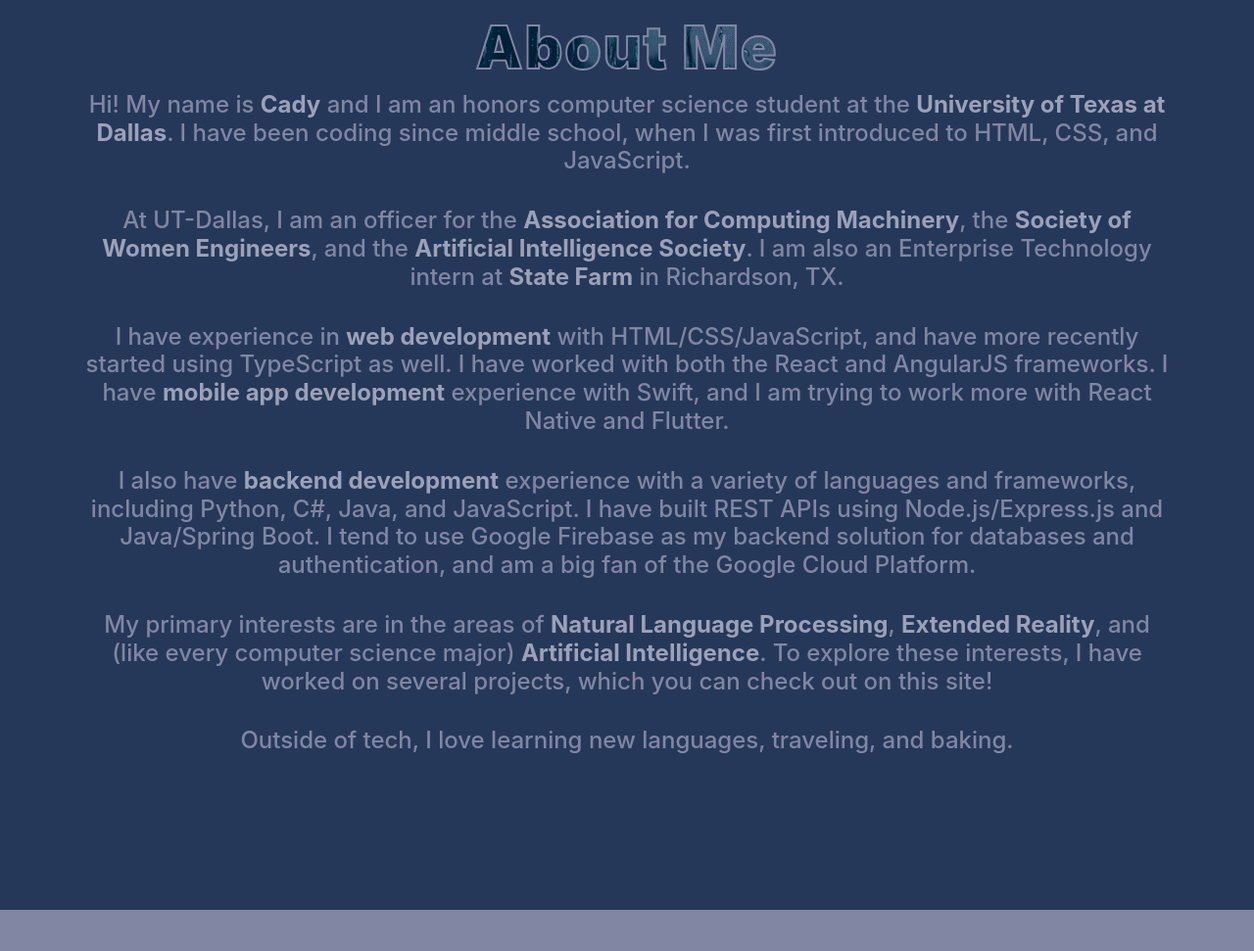
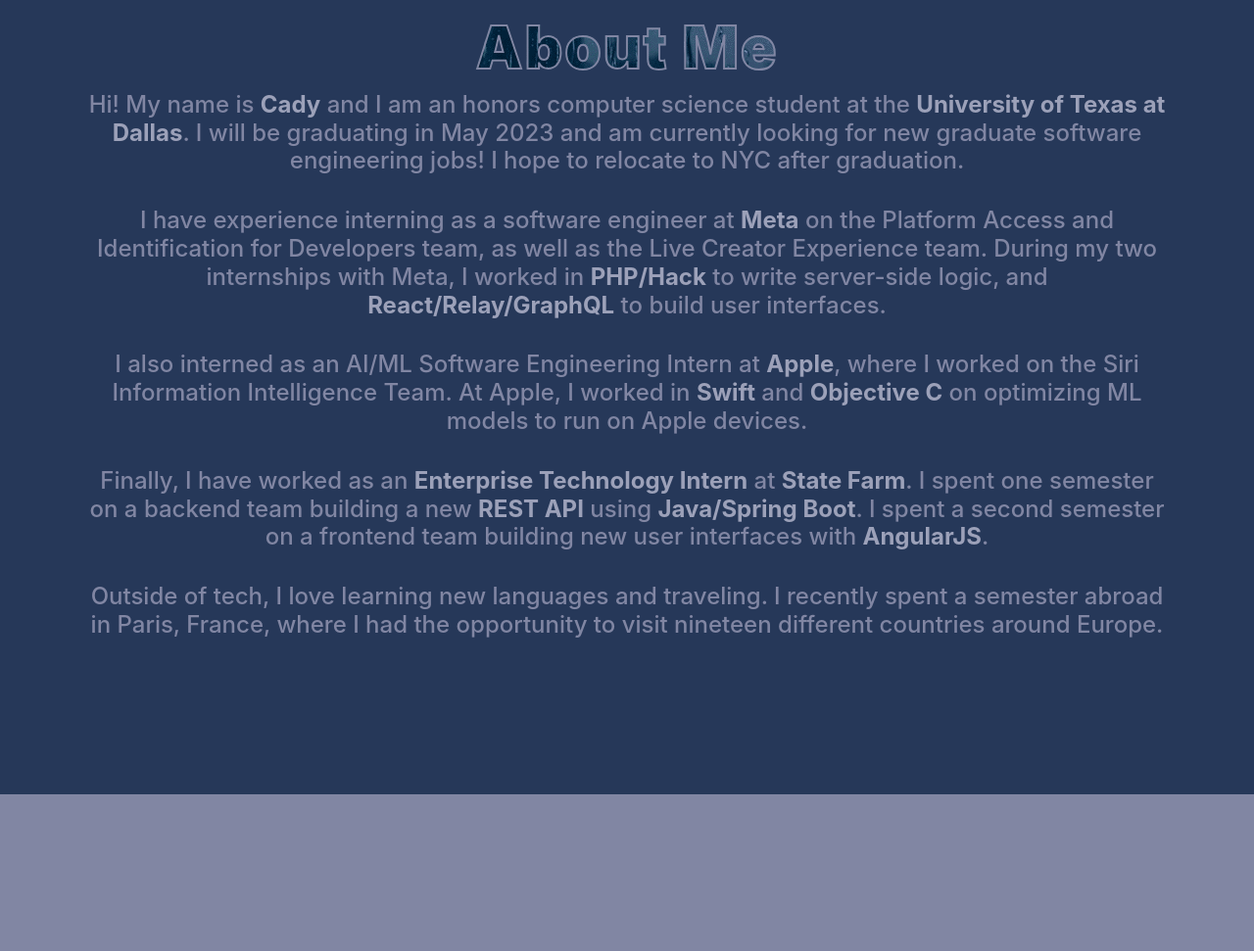
Before and after one commit to cadybaltz/cadybaltz.github.io, a website with bundled scripts: page index.html in a window 1280 px wide. Shown: the part 784-1755 px from the top of the page at 98% size. Built offline with nearby package versions, Linux system fonts and the light colour scheme.

Commit message:
Update information on website for 2022

```diff
--- a/index.html
+++ b/index.html
@@ -67,40 +67,26 @@
       <h4>
         Hi! My name is <b class="text-offwhite">Cady</b> and I am an honors computer science student at the
         <b class="text-offwhite">University of Texas at Dallas</b>.
-        I have been coding since middle school, when I was first introduced to HTML, CSS, and JavaScript.
+        I will be graduating in May 2023 and am currently looking for new graduate software engineering jobs! I hope to relocate to NYC after graduation.
       </h4>
       <br/>
       <h4>
-        At UT-Dallas, I am an officer for the <b class="text-offwhite">Association for Computing Machinery</b>,
-        the <b class="text-offwhite">Society of Women Engineers</b>, and the
-        <b class="text-offwhite">Artificial Intelligence Society</b>. I am also an Enterprise Technology intern at
-        <b class="text-offwhite">State Farm</b> in Richardson, TX.
+        I have experience interning as a software engineer at <b class="text-offwhite">Meta</b> on the Platform Access and Identification for Developers team, as well as the Live Creator Experience team.
+        During my two internships with Meta, I worked in <b class="text-offwhite">PHP/Hack</b> to write server-side logic, and <b class="text-offwhite">React/Relay/GraphQL</b> to build user interfaces.
       </h4>
       <br/>
       <h4>
-        I have experience in <b class="text-offwhite">web development</b> with HTML/CSS/JavaScript,
-        and have more recently started using TypeScript as well. I have worked with both the React and
-        AngularJS frameworks. I have <b class="text-offwhite">mobile app development</b> experience with Swift, and I am
-        trying to work more with React Native and Flutter.
+        I also interned as an AI/ML Software Engineering Intern at <b class="text-offwhite">Apple</b>, where I worked on the Siri Information Intelligence Team.
+        At Apple, I worked in <b class="text-offwhite">Swift</b> and <b class="text-offwhite">Objective C</b> on optimizing ML models to run on Apple devices.
       </h4>
       <br/>
       <h4>
-        I also have <b class="text-offwhite">backend development</b> experience with a variety of languages
-        and frameworks, including Python, C#, Java, and JavaScript.
-        I have built REST APIs using Node.js/Express.js and Java/Spring Boot.
-        I tend to use Google Firebase as my backend solution for databases and authentication,
-        and am a big fan of the Google Cloud Platform.
+        Finally, I have worked as an <b class="text-offwhite">Enterprise Technology Intern</b> at <b class="text-offwhite">State Farm</b>. I spent one semester on a backend team building a new <b class="text-offwhite">REST API</b> using <b class="text-offwhite">Java/Spring Boot</b>.
+        I spent a second semester on a frontend team building new user interfaces with <b class="text-offwhite">AngularJS</b>.
       </h4>
       <br/>
       <h4>
-        My primary interests are in the areas of <b class="text-offwhite">Natural Language Processing</b>,
-        <b class="text-offwhite">Extended Reality</b>,
-        and (like every computer science major) <b class="text-offwhite">Artificial Intelligence</b>.
-        To explore these interests, I have worked on several projects, which you can check out on this site!
-      </h4>
-      <br/>
-      <h4>
-        Outside of tech, I love learning new languages, traveling, and baking.
+        Outside of tech, I love learning new languages and traveling. I recently spent a semester abroad in Paris, France, where I had the opportunity to visit nineteen different countries around Europe.
       </h4>
     </div>
 
```
Also changed, not shown: 2 other files.
